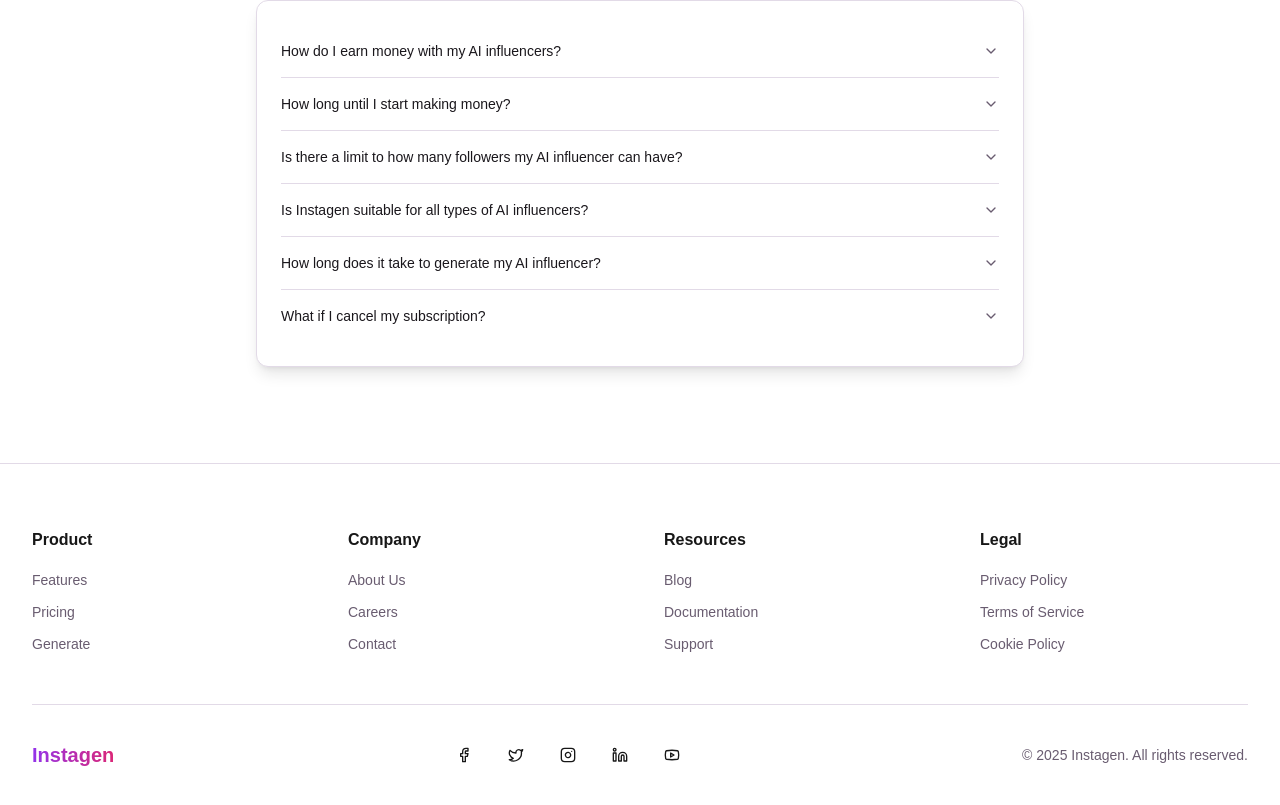
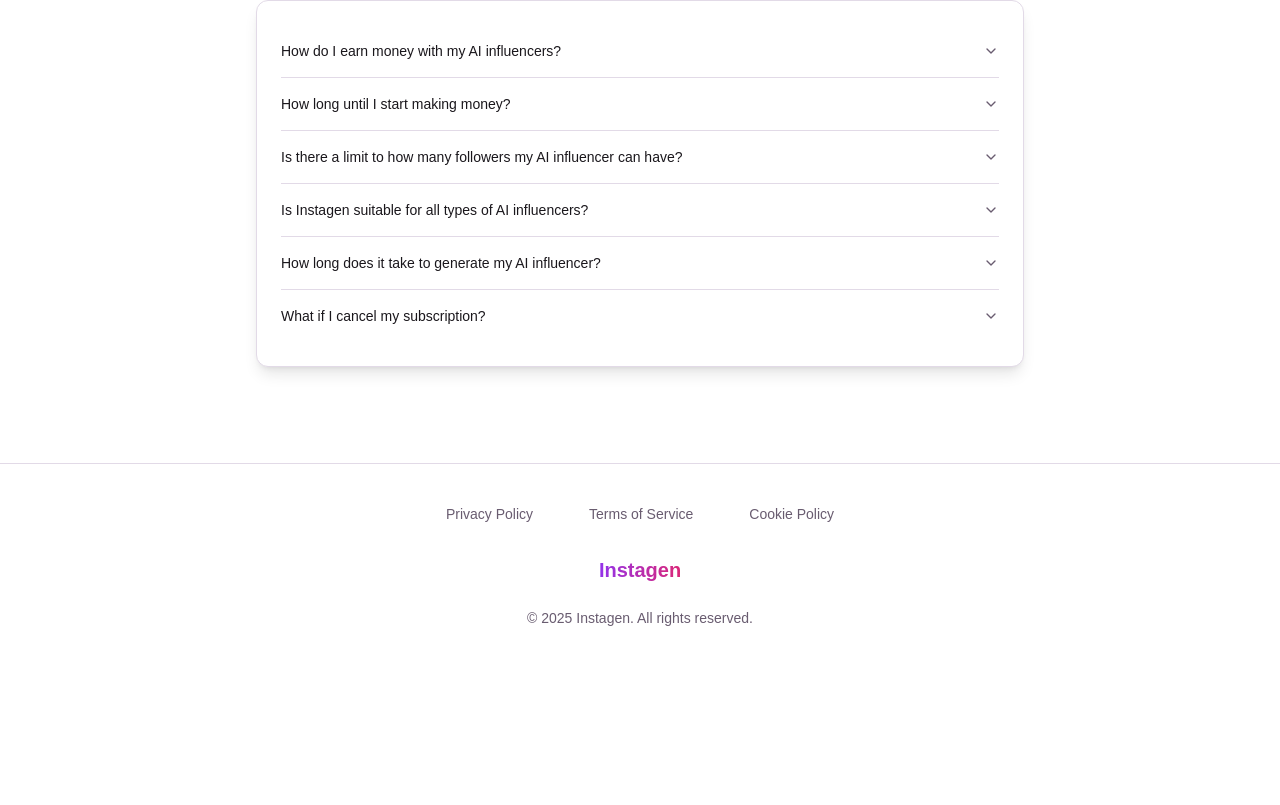
Before and after one commit to Jazys/instagen, a Next.js app: page / in a window 1280 px wide. Shown: the part 6441-7246 px from the top of the page. After the commit the page ends 7101 px from the top, so only its background shows below. Built offline with nearby package versions, Linux system fonts and the light colour scheme.

Commit message:
refactor(Footer): Simplify footer to include only legal links

```diff
--- a/src/components/layout/Footer.tsx
+++ b/src/components/layout/Footer.tsx
@@ -1,97 +1,37 @@
 
 import { Button } from "@/components/ui/button"
 import Link from "next/link"
-import { Facebook, Twitter, Instagram, Linkedin, Youtube } from "lucide-react"
 
 export const Footer = () => {
   const currentYear = new Date().getFullYear()
 
-  const sections = [
-    {
-      title: "Product",
-      links: [
-        { label: "Features", href: "/#features" },
-        { label: "Pricing", href: "/pricing" },
-        { label: "Generate", href: "/generate" }
-      ]
-    },
-    {
-      title: "Company",
-      links: [
-        { label: "About Us", href: "#" },
-        { label: "Careers", href: "#" },
-        { label: "Contact", href: "#" }
-      ]
-    },
-    {
-      title: "Resources",
-      links: [
-        { label: "Blog", href: "#" },
-        { label: "Documentation", href: "#" },
-        { label: "Support", href: "#" }
-      ]
-    },
-    {
-      title: "Legal",
-      links: [
+  const legalLinks = [
     { label: "Privacy Policy", href: "#" },
     { label: "Terms of Service", href: "#" },
     { label: "Cookie Policy", href: "#" }
   ]
-    }
-  ]
-
-  const socialLinks = [
-    { icon: Facebook, href: "#" },
-    { icon: Twitter, href: "#" },
-    { icon: Instagram, href: "#" },
-    { icon: Linkedin, href: "#" },
-    { icon: Youtube, href: "#" }
-  ]
 
   return (
     <footer className="border-t bg-white">
-      <div className="container py-12 md:py-16">
-        <div className="grid grid-cols-2 md:grid-cols-4 gap-8 md:gap-12 mb-12">
-          {sections.map((section, i) => (
-            <div key={i}>
-              <h3 className="font-semibold mb-4">{section.title}</h3>
-              <ul className="space-y-2">
-                {section.links.map((link, j) => (
-                  <li key={j}>
-                    <Button variant="link" className="h-auto p-0 text-muted-foreground hover:text-primary" asChild>
+      <div className="container py-8">
+        <div className="flex flex-col items-center justify-center space-y-6">
+          <div className="flex items-center gap-6">
+            {legalLinks.map((link, i) => (
+              <Button key={i} variant="link" className="text-muted-foreground hover:text-primary" asChild>
                 <Link href={link.href}>
                   {link.label}
                 </Link>
               </Button>
-                  </li>
-                ))}
-              </ul>
-            </div>
             ))}
           </div>
 
-        <div className="flex flex-col md:flex-row items-center justify-between pt-8 border-t">
-          <div className="flex items-center mb-4 md:mb-0">
+          <div className="flex items-center">
             <Link href="/" className="text-xl font-bold bg-gradient-to-r from-purple-600 to-pink-600 bg-clip-text text-transparent">
               Instagen
             </Link>
           </div>
 
-          <div className="flex items-center gap-4">
-            {socialLinks.map((social, i) => {
-              const Icon = social.icon
-              return (
-                <Button key={i} variant="ghost" size="icon" className="rounded-full" asChild>
-                  <Link href={social.href}>
-                    <Icon className="w-5 h-5" />
-                  </Link>
-                </Button>
-              )
-            })}
-          </div>
-
-          <div className="text-sm text-muted-foreground mt-4 md:mt-0">
+          <div className="text-sm text-muted-foreground">
             © {currentYear} Instagen. All rights reserved.
           </div>
         </div>
```
Lines whose indentation alone changed are shown as unchanged.
